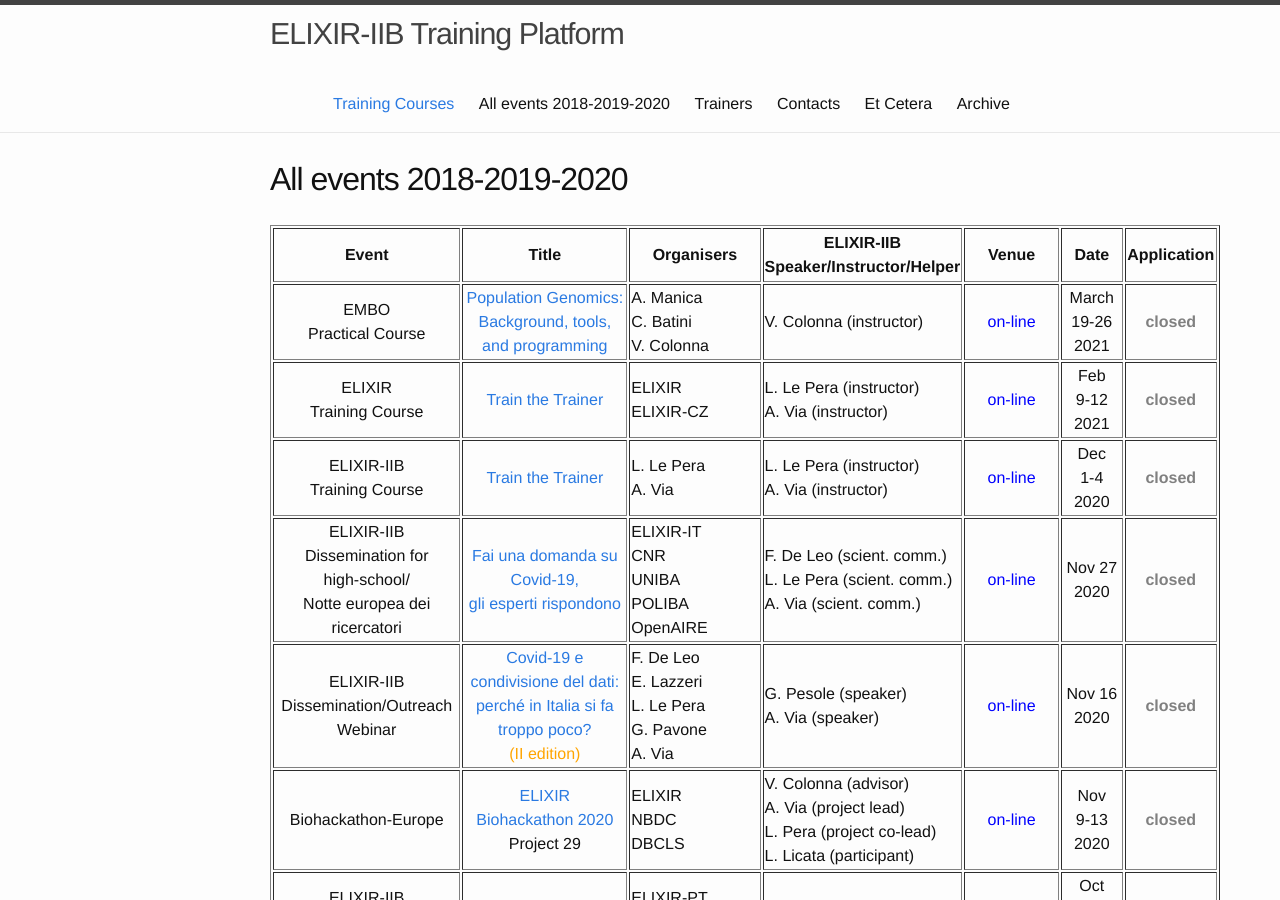
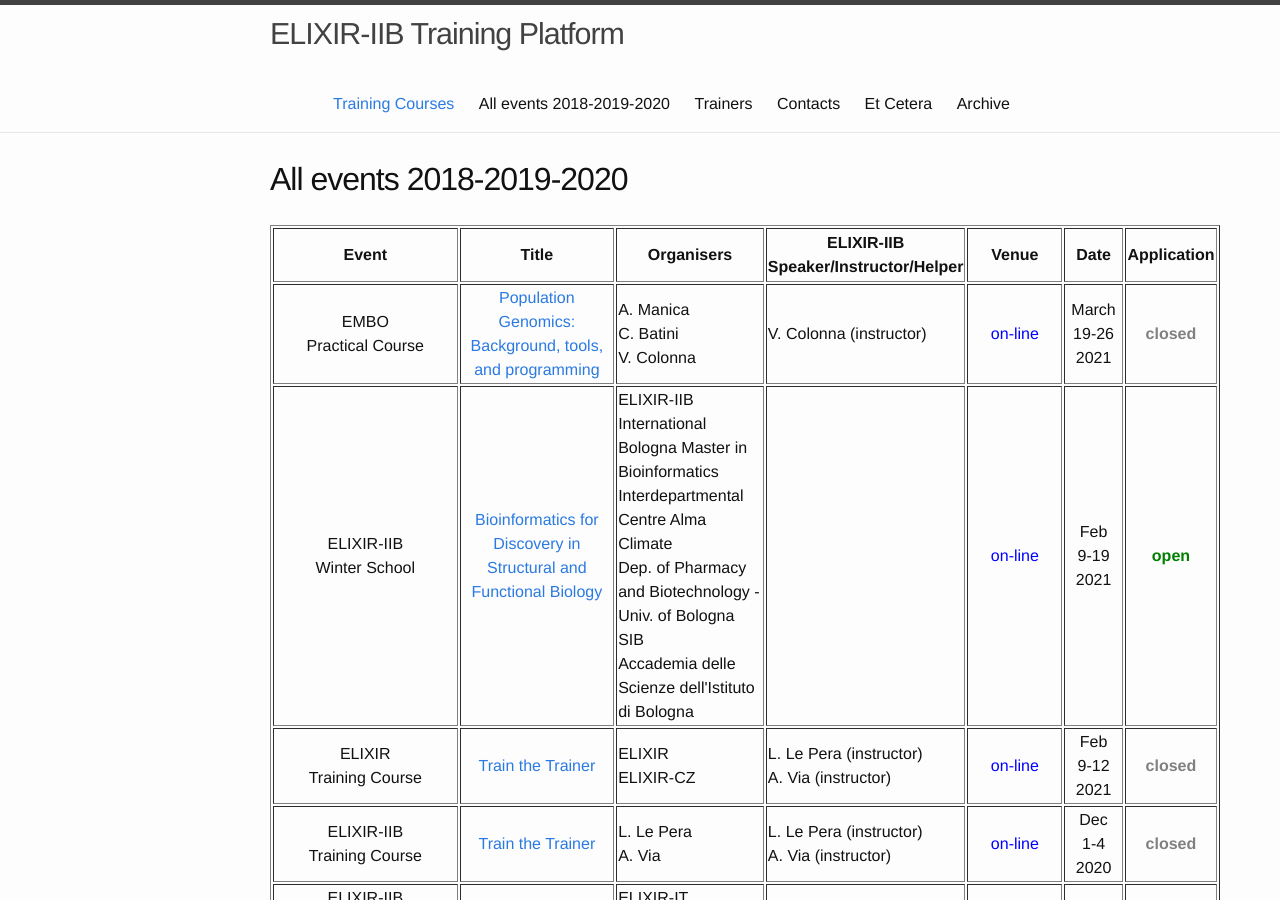
Before and after one commit to ELIXIR-IIB-training/website, a Jekyll site: the page built from _pages/01-all_events_18_19_20.md, in a window 1280 px wide and 900 px high. Built offline with Jekyll 4.4.1, drawn with Linux system fonts in a browser that asks for light colours.

Commit message:
Add Winter Scool in Bologna

```diff
--- a/_pages/01-all_events_18_19_20.md
+++ b/_pages/01-all_events_18_19_20.md
@@ -22,6 +22,16 @@ permalink: /all_events_2018_2019_2020/
    <td height="50" align="center"><font color="blue">on-line</font></td>
    <td height="50" width="75" align="center">March<br>19-26<br>2021</td>
    <td height="50" align="center"><font color="grey"><b>closed</b></font></td>
+</tr>
+<tr>
+<td height="50" align="center">ELIXIR-IIB<br>Winter School</td>
+   <td height="50" width="220" align="center"><a href="
+http://www.biocomp.unibo.it/~school2021/">Bioinformatics for Discovery in Structural and Functional Biology</a></td>
+   <td height="50">ELIXIR-IIB<br>International Bologna Master in Bioinformatics<br>Interdepartmental Centre Alma Climate<br>Dep. of Pharmacy and Biotechnology - Univ. of Bologna<br>SIB<br>Accademia delle Scienze dell'Istituto di Bologna</td>
+   <td height="50" width="150"></td>
+   <td height="50" align="center"><font color="blue">on-line</font></td>
+   <td height="50" width="75" align="center">Feb<br>9-19<br>2021</td>
+   <td height="50" align="center"><font color="green"><b>open</b></font></td>
 </tr>
 <tr>
 <td height="50" align="center">ELIXIR<br>Training Course</td>
```
